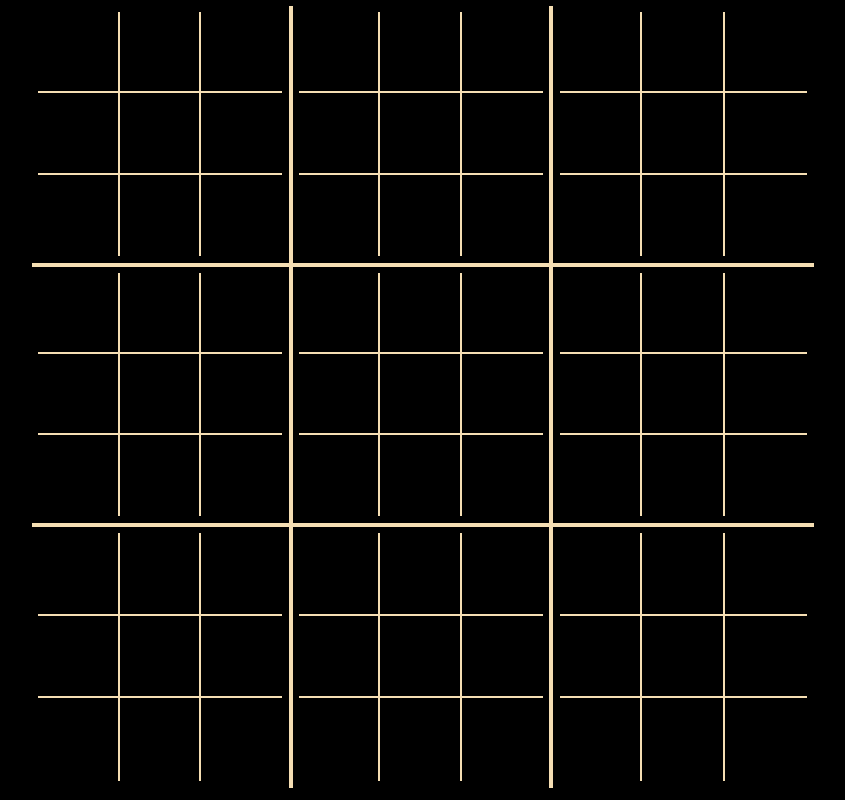
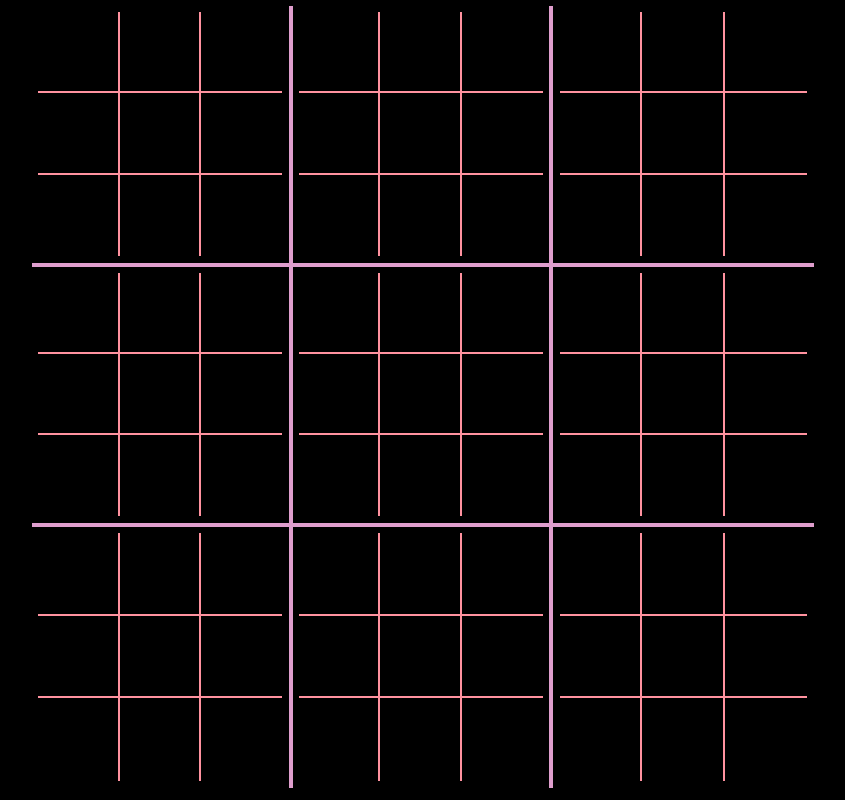
Before and after one commit to Akhand-99/SuperTicTacToe, a React (Vite) app in the folder super-tic-tac-toe/: page / in a window 1280 px wide. Shown: the whole page, without its empty margins (217-1062 px from the left). Built offline with nearby package versions, Linux system fonts and the light colour scheme.

Commit message:
Added colors

```diff
--- a/super-tic-tac-toe/src/components/SmallBoard.jsx
+++ b/super-tic-tac-toe/src/components/SmallBoard.jsx
@@ -267,7 +267,18 @@ export default function SmallBoard({
           ></SmallBoardCell>
           {/* <div className="overlay-small-board">X</div> */}
           {boardState.wonBy ? (
-            <div className="overlay-small-board">{boardState.wonBy}</div>
+            <div
+              className={
+                "overlay-small-board " +
+                `${
+                  boardState.wonBy === "X"
+                    ? "marker-X-overlay"
+                    : "marker-O-overlay"
+                }`
+              }
+            >
+              {boardState.wonBy}
+            </div>
           ) : (
             <></>
           )}
--- a/super-tic-tac-toe/src/components/SmallBoardCell.jsx
+++ b/super-tic-tac-toe/src/components/SmallBoardCell.jsx
@@ -23,7 +23,12 @@ export default function SmallBoardCell({ number, cellValue, onMarkerPlace }) {
   return (
     <>
       <div
-        className={`${"small-grid-cell " + numberToSmallCellBorderMap[number]}`}
+        className={`${
+          "small-grid-cell " +
+          numberToSmallCellBorderMap[number] +
+          " marker-" +
+          cellValue
+        } `}
         onClick={placeMarker}
       >
         {`${cellValue ? cellValue : ""}`}
--- a/super-tic-tac-toe/src/css/styles1.css
+++ b/super-tic-tac-toe/src/css/styles1.css
@@ -1,6 +1,6 @@
 body {
     background-color: black;
-    color: wheat;
+    /* color: wheat; */
     margin: 0 auto;
 }
 
@@ -19,14 +19,20 @@ body {
     /* display: flex;
     justify-content: center;
     align-items: center; */
+    /* border-color: wheat; */
+    /* border-color: #FFC47F; */
 }
 
 .border-right {
     border-right: solid;
+    /* border-color: #FFC47F; */
+    border-color: #DF9ECD;
 }
 
 .border-bottom {
     border-bottom: solid;
+    /* border-color: #FFC47F; */
+    border-color: #DF9ECD;
 }
 
 .main-grid-cell.border-right {
@@ -52,6 +58,9 @@ body {
     display: flex;
     justify-content: center;
     align-items: center;
+    /* border-color: wheat; */
+    /* border-color: #FFC47F; */
+    border-color: #FF929F;
 }
 
 .small-grid-cell.border-right {
@@ -71,3 +80,63 @@ body {
     top: 3%;
     opacity: 70%;
 }
+
+.marker-X {
+    /* color: #1E90FF; */
+    /* color: #00FFFF; */
+    /* color: #FFD700; */
+    /* color: #32CD32; */
+    /* color: #FFFFFF; */
+    /* color: #F4A460; */
+    /* color: #DF9ECD; */
+    color: #FFC47F;
+}
+
+.marker-O {
+    /* color: #FF4500; */
+    /* color: #FFA500; */
+    /* color: #C0C0C0; */
+    /* color: #FF00FF; */
+    /* color: #D3D3D3; */
+    /* color: #6495ED; */
+    /* color: #FF929F; */
+    /* color: #B4E3FF; */
+    color: #318E67;
+}
+
+/* 1. Classic Contrast
+X: Blue (#1E90FF or DodgerBlue)
+O: Red (#FF4500 or OrangeRed)
+These classic colors are vibrant and stand out against the dark background.
+2. Warm & Cool
+X: Cyan (#00FFFF)
+O: Orange (#FFA500)
+This pairing adds a balance of warm and cool tones while being bright against black.
+3. Elegant & Subtle
+X: Gold (#FFD700)
+O: Silver (#C0C0C0)
+These metallic-inspired colors complement the wheat gridlines for an elegant look.
+4. Neon Glow
+X: Lime Green (#32CD32)
+O: Magenta (#FF00FF)
+These neon-like colors pop on a black background, giving a modern or arcade-like feel.
+5. Monochrome Accent
+X: White (#FFFFFF)
+O: Light Gray (#D3D3D3)
+A minimalist and clean look that works well with your wheat gridlines.
+6. Earth Tones
+X: Sandy Brown (#F4A460)
+O: Cornflower Blue (#6495ED)
+These colors pair naturally with the wheat gridlines for a soft, cohesive palette.
+Final Tip: Hover States
+Add hover effects for even more interactivity:
+X hover color: Slightly darker or lighter version of the chosen X color.
+O hover color: Slightly darker or lighter version of the chosen O color. */
+
+.marker-X-overlay {
+    color: #FFC47F;
+}
+
+.marker-O-overlay {
+    color: #318E67;
+}
```
